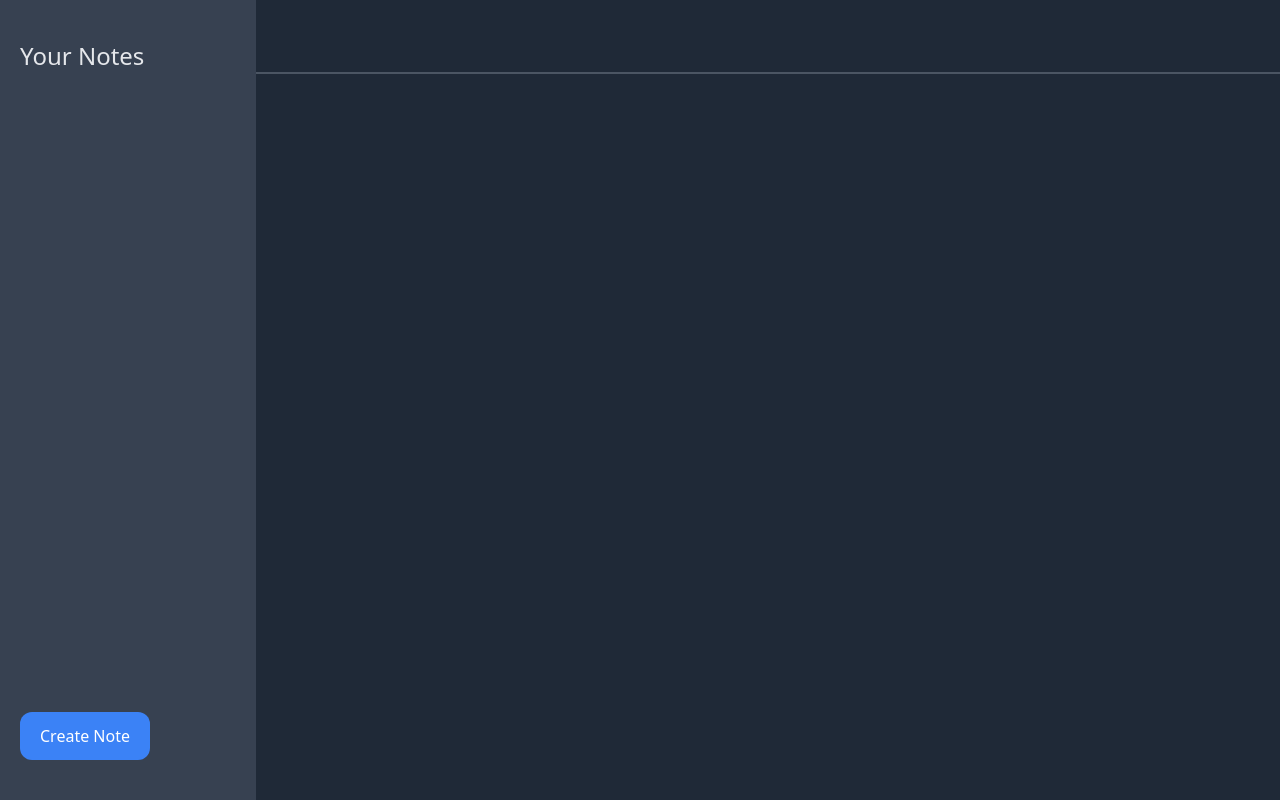
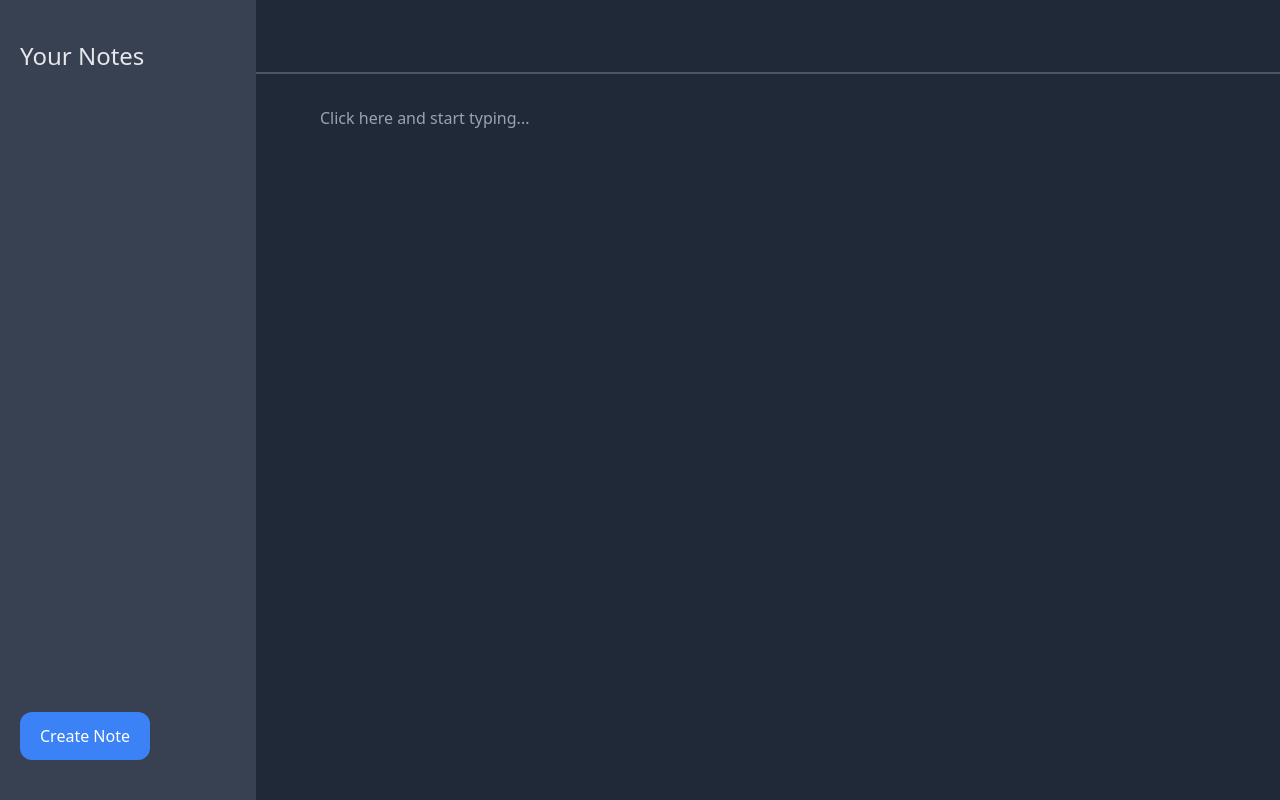
Before and after one commit to Blake-K-Yeboah/note-taker, a React (Create React App) app: page / in a window 1280 px wide. Built offline with nearby package versions, Linux system fonts and the light colour scheme.

Commit message:
Added textarea for body

```diff
--- a/src/components/CurrentEditor.js
+++ b/src/components/CurrentEditor.js
@@ -1,5 +1,5 @@
 // Hooks
-import { useState, useRef } from "react";
+import { useState, useRef, useEffect } from "react";
 
 // Icons
 import { FaCheck } from "react-icons/fa";
@@ -14,6 +14,11 @@ const CurrentEditor = ({
     const [titleEditable, setTitleEditable] = useState(false);
     const [title, setTitle] = useState("");
     const titleInputEl = useRef(null);
+    const [body, setBody] = useState("");
+
+    useEffect(() => {
+        if (activeNote) setBody(activeNote.body);
+    }, [activeNote]);
 
     return (
         <div className="bg-gray-800 w-screen h-screen py-10 pl-64 z-10">
@@ -38,7 +43,7 @@ const CurrentEditor = ({
                         ref={titleInputEl}
                     />
                     <button
-                        className="text-white bg-green-400 ml-5 rounded-xl mt-5
+                        className="text-white bg-green-400 ml-4 rounded-xl mt-5
                         hover:bg-green-600 cursor-pointer transition-all duration-300 ease-in-out w-32 h-10 flex justify-center items-center absolute left-12 top-20"
                         onClick={() => setTitleEditable(false)}
                     >
@@ -46,6 +51,13 @@ const CurrentEditor = ({
                     </button>
                 </div>
             )}
+            <textarea
+                className="bg-transparent pl-16 pt-8 text-gray-300 font-light resize-none outline-none focus:bg-gray-900"
+                style={{ width: "100%", height: "100%" }}
+                placeholder="Click here and start typing..."
+                value={body}
+                onChange={(e) => setBody(e.target.value)}
+            ></textarea>
         </div>
     );
 };
```
